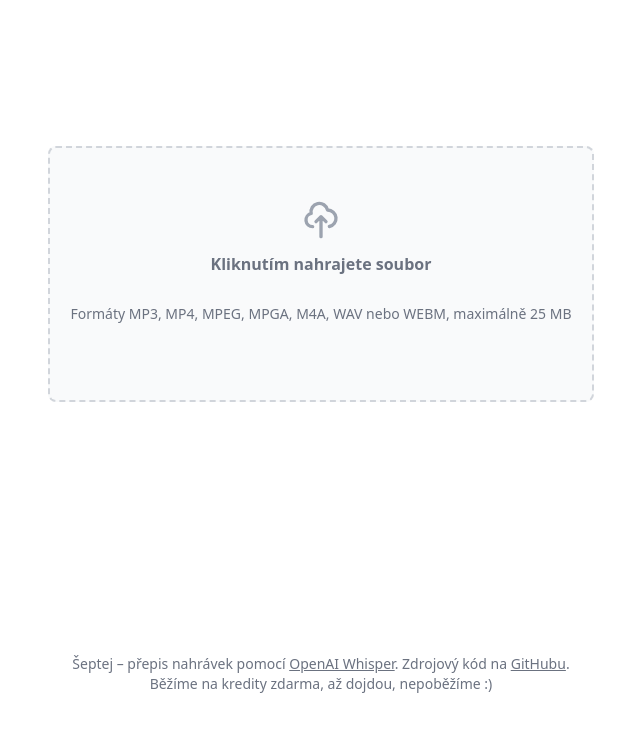
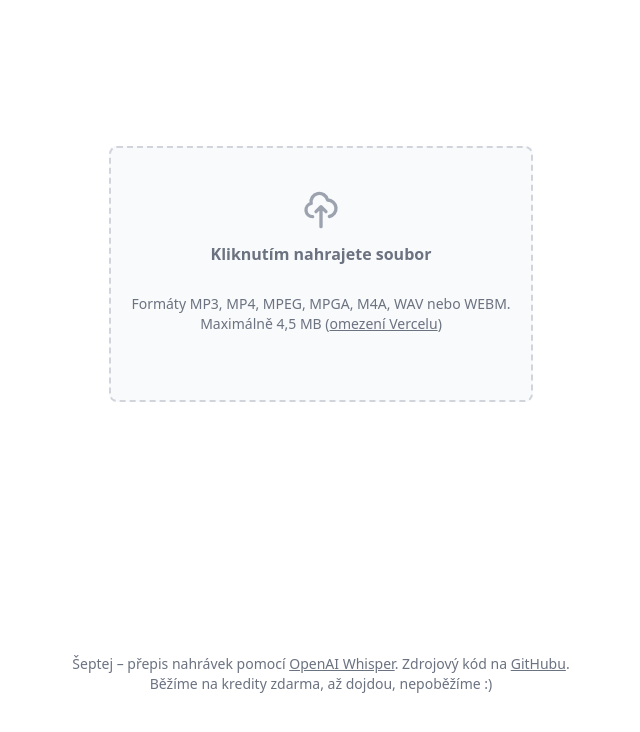
Before and after one commit to Ohlasy/septej, a Next.js app: page / in a window 1280 px wide. Shown: the top 732 px of the page, without its empty margins (319-959 px from the left). Built offline with nearby package versions, Linux system fonts and the light colour scheme.

Commit message:
Clarify file size limit

```diff
--- a/app/page.tsx
+++ b/app/page.tsx
@@ -64,9 +64,17 @@ const UploadForm = ({ onSubmit }: UploadFormProps) => {
                   Kliknutím nahrajete soubor
                 </span>
               </p>
-              <p className="text-sm text-gray-500 dark:text-gray-400 p-5">
-                Formáty MP3, MP4, MPEG, MPGA, M4A, WAV nebo WEBM, maximálně
-                25 MB
+              <p className="text-sm text-gray-500 dark:text-gray-400 p-5 text-center">
+                Formáty MP3, MP4, MPEG, MPGA, M4A, WAV nebo WEBM.
+                <br />
+                Maximálně 4,5 MB (
+                <a
+                  href="https://vercel.com/guides/how-to-bypass-vercel-body-size-limit-serverless-functions"
+                  className="underline"
+                >
+                  omezení Vercelu
+                </a>
+                )
               </p>
             </div>
             <input
```
